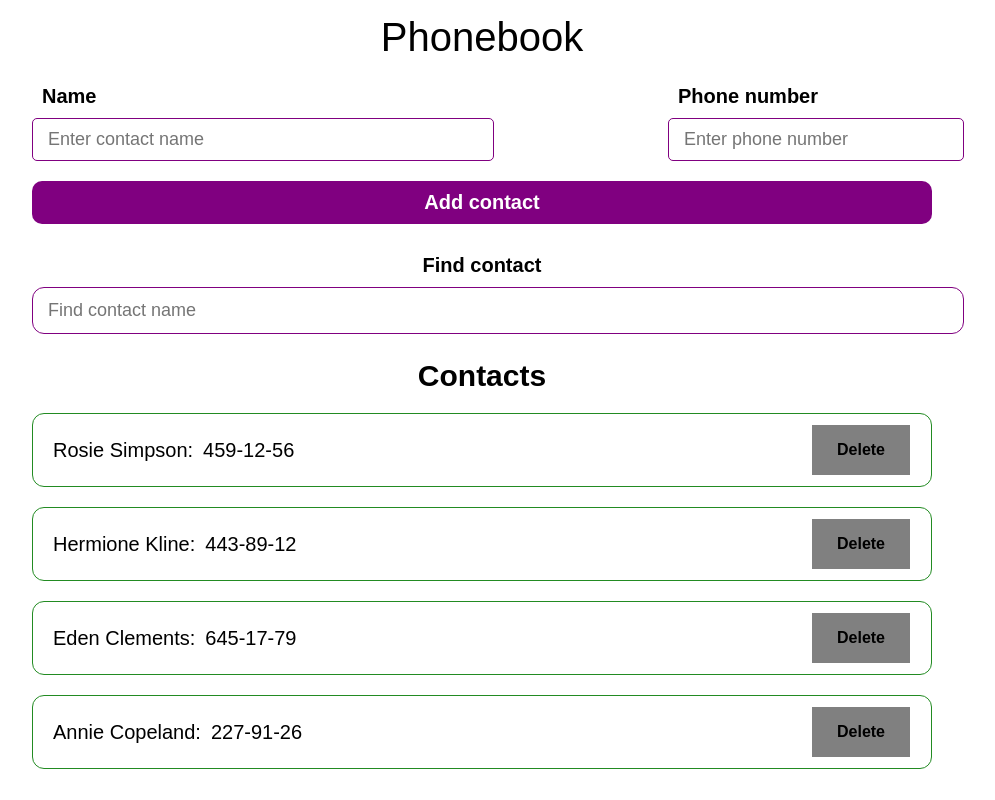
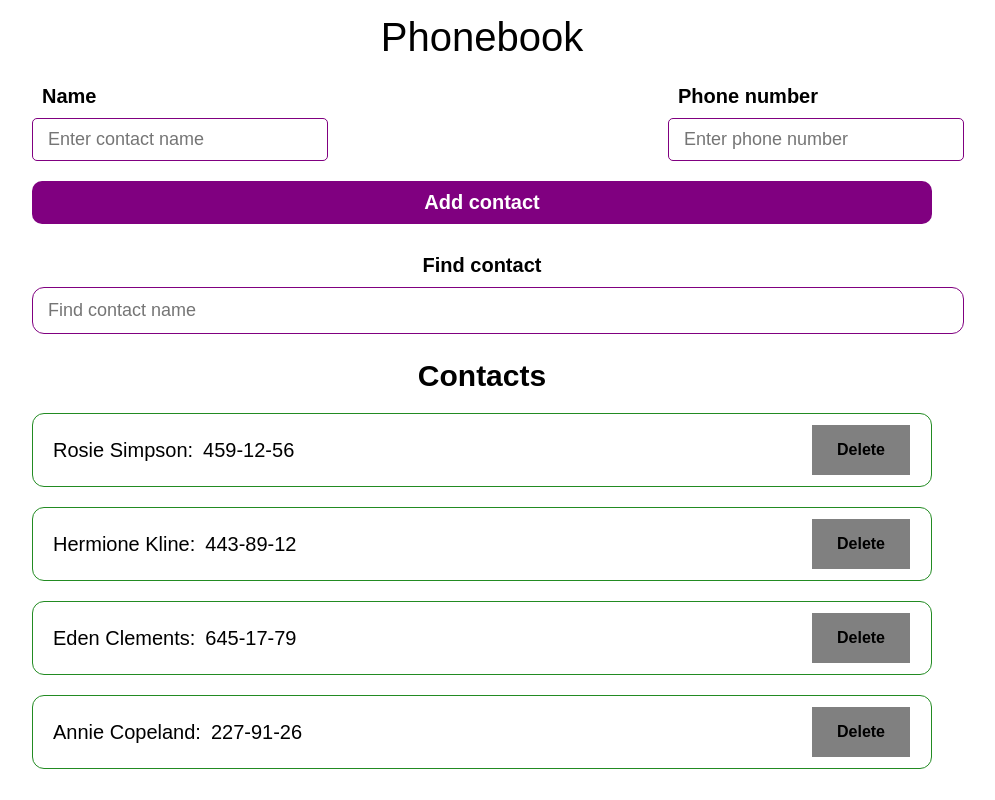
Before and after one commit to zeoniss/go-it-react-hw-02-phonebook, a React (Create React App) app: page / in a window 1280 px wide. Shown: the whole page, without its empty margins (158-1153 px from the left). Built offline with nearby package versions, Linux system fonts and the light colour scheme.

Commit message:
Update ContactForm.module.css

```diff
--- a/src/components/ContactForm/ContactForm.module.css
+++ b/src/components/ContactForm/ContactForm.module.css
@@ -5,7 +5,7 @@
 }
 .contactForm_label {
   display: block;
-  flex-basis: calc(100% / 2 - 20px);
+
   margin-bottom: 20px;
 }
 .contactForm_input {
```
